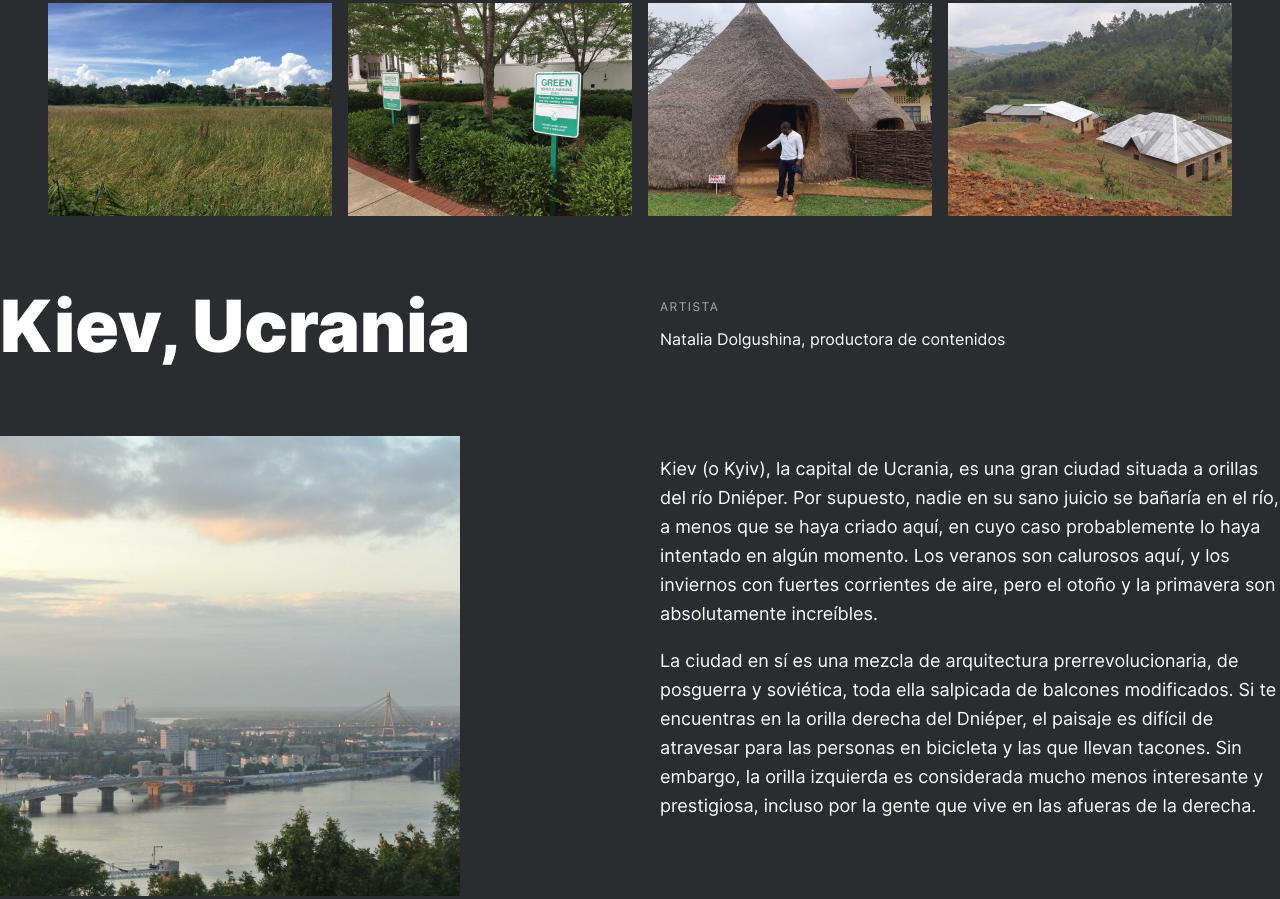
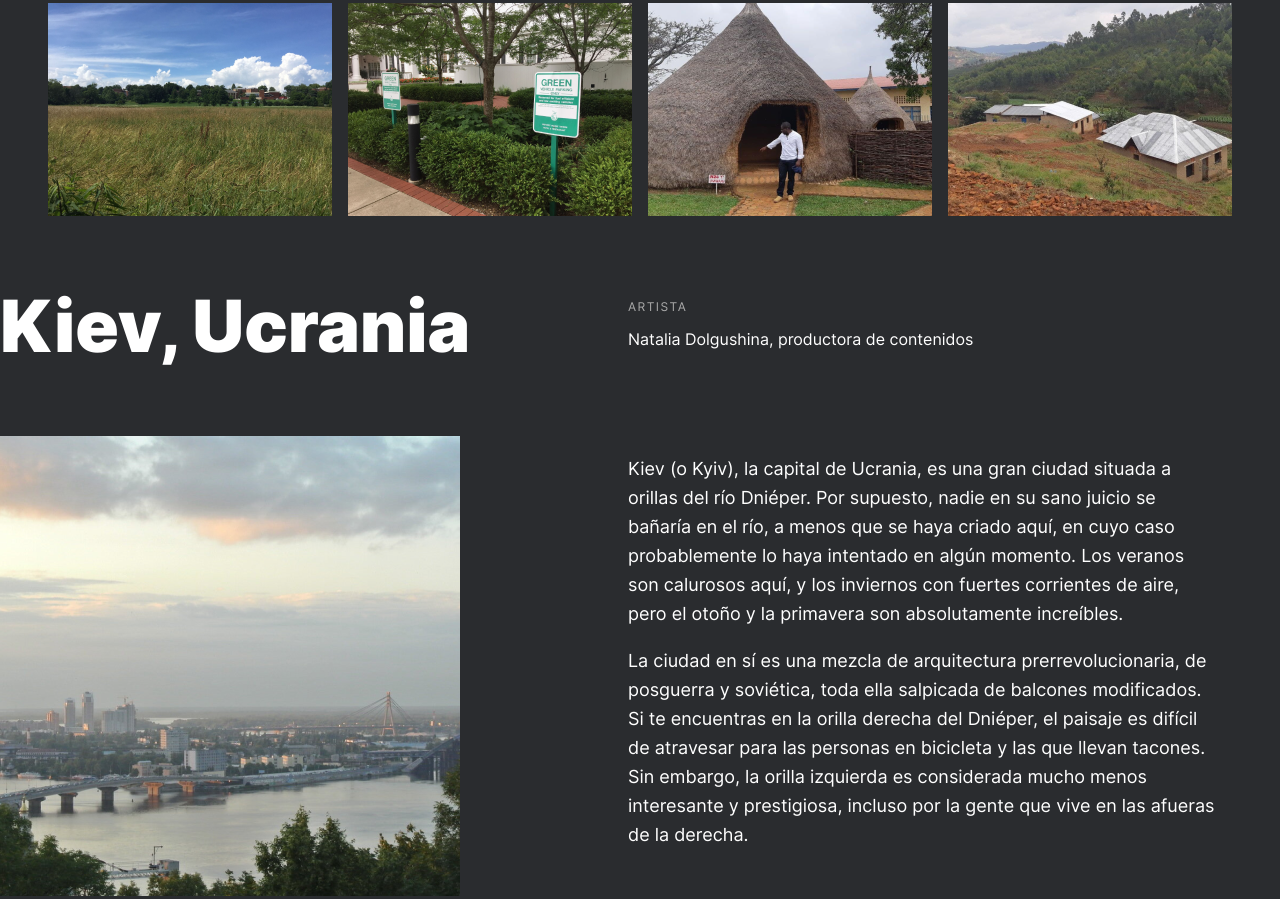
Before and after one commit to shimapi/web_project_3_esp, a plain HTML site: page index.html in a window 1280 px wide. Shown: the part 1219-2118 px from the top of the page. Drawn offline with Linux system fonts and the light colour scheme.

Commit message:
fixing details

```diff
--- a/blocks/container/container.css
+++ b/blocks/container/container.css
@@ -4,7 +4,7 @@ body{
   color: #fff;
 }
 .container{
-  width: min(1280px,100vw);
+  width: min(1280px,100%);
   margin: 0 auto;
 }
 
--- a/blocks/place/place.css
+++ b/blocks/place/place.css
@@ -13,7 +13,7 @@
   ". place__text";
   padding-bottom: 80px;
   justify-content: center;
-  max-width: 100%;
+  max-width: 95%;
 }
 .place__button{
   grid-area: place__button;
@@ -81,7 +81,7 @@
     "place__button";
     padding-bottom: 20px;
     justify-content: center;
-    max-width: 100%;
+    max-width: 95%;
   }
   .place__title{
     font-size: 32px;
```
